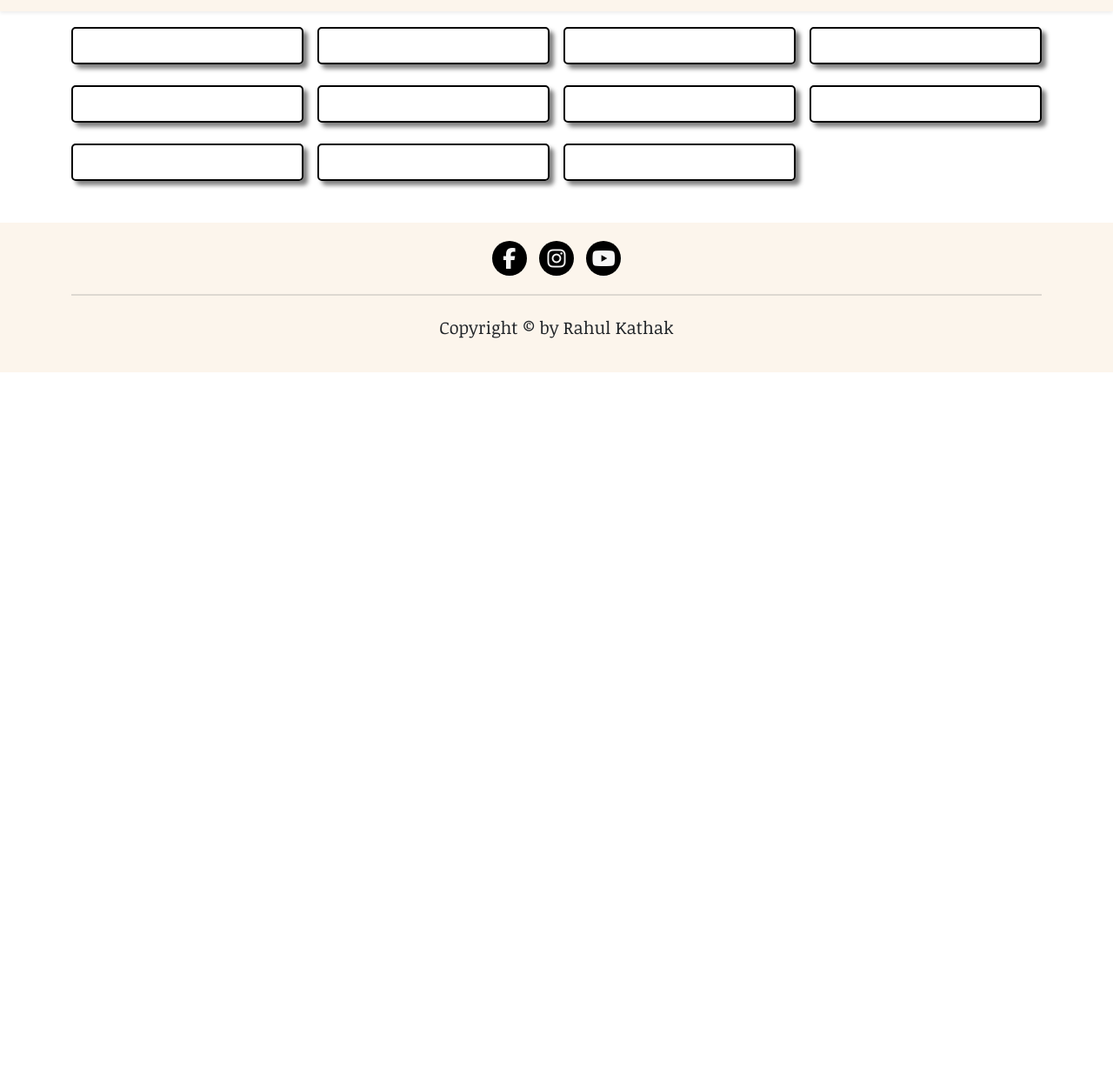
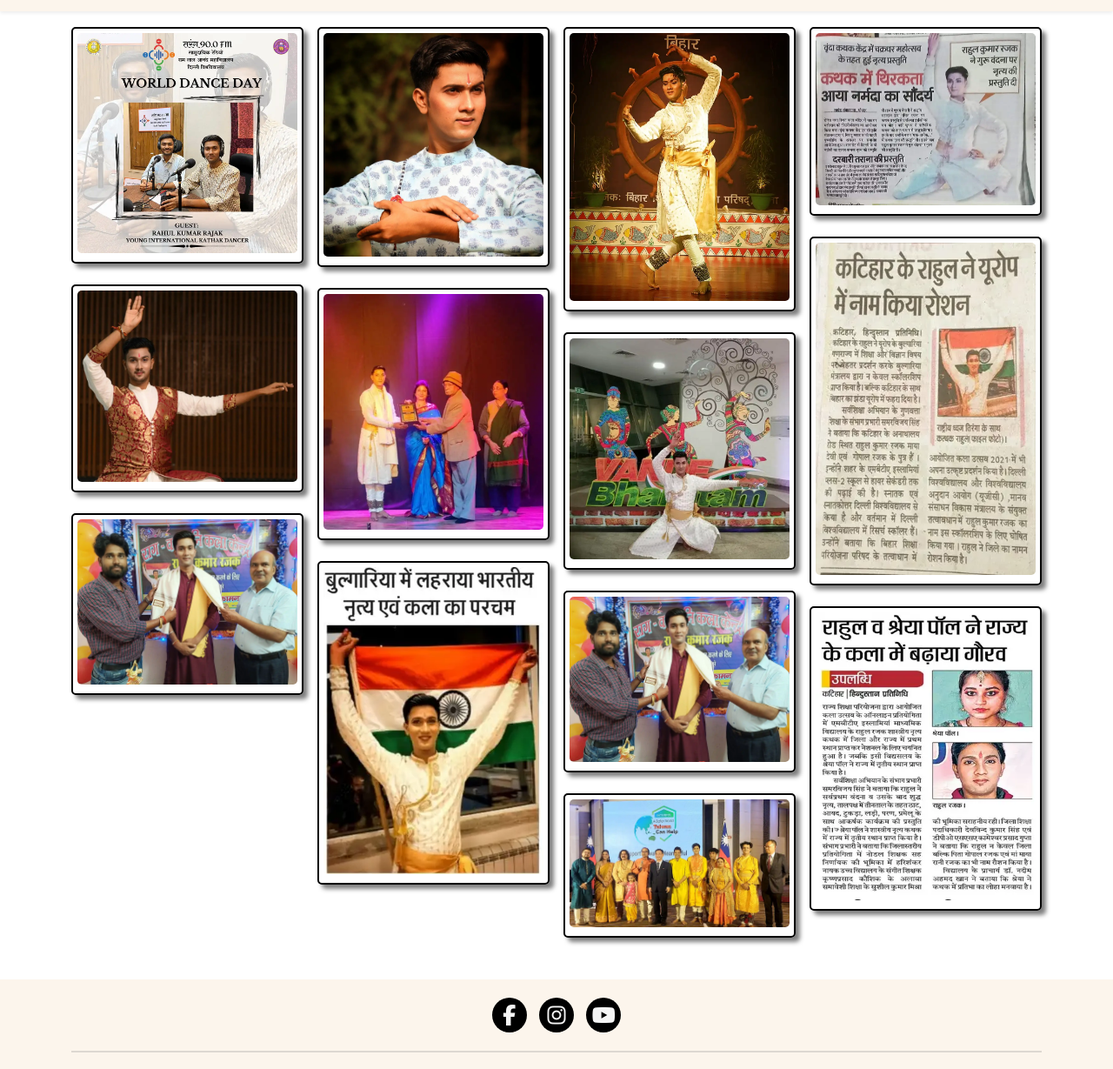
Before and after one commit to Vishal101022/Rahul-kathak-artist, a plain HTML site: page gallery.html in a window 1280 px wide. Shown: the part 65-1294 px from the top of the page at 87% size. Before the commit the page ends 800 px from the top, so only its background shows below. Drawn offline with nearby package versions, Linux system fonts and the light colour scheme.

Commit message:
fix: broken links

```diff
--- a/gallery.html
+++ b/gallery.html
@@ -56,8 +56,8 @@
           <img
             class="grid-item grid-item-1 lazy"
             src="https://placehold.co/300x300?text=Image"
-            data-src="images/001.webp"
-            alt=""
+            data-src="images/gallery/001.webp"
+            alt="guest in World Dance Day"
           />
           <p></p>
         </div>
@@ -65,7 +65,7 @@
           <img
             class="grid-item grid-item-2 lazy"
             src="https://placehold.co/300x300?text=Image"
-            data-src="images/img-2.jpg"
+            data-src="images/gallery/img-2.webp"
             alt=""
           />
           <p></p>
@@ -74,8 +74,8 @@
           <img
             class="grid-item grid-item-3 lazy"
             src="https://placehold.co/300x300?text=Image"
-            data-src="images/img-3.jpg"
-            alt=""
+            data-src="images/gallery/003.webp"
+            alt="my photo"
           />
           <p></p>
         </div>
@@ -83,8 +83,8 @@
           <img
             class="grid-item grid-item-4 lazy"
             src="https://placehold.co/300x300?text=Image"
-            data-src="images/img-4.jpg"
-            alt=""
+            data-src="images/gallery/img-4.webp"
+            alt="my photo"
           />
           <p></p>
         </div>
@@ -92,8 +92,8 @@
           <img
             class="grid-item grid-item-5 lazy"
             src="https://placehold.co/300x300?text=Image"
-            data-src="images/005.webp"
-            alt=""
+            data-src="images/gallery/005.webp"
+            alt="my photo"
           />
           <p></p>
         </div>
@@ -101,8 +101,8 @@
           <img
             class="grid-item grid-item-6 lazy"
             src="https://placehold.co/300x300?text=Image"
-            data-src="images/img-6.jpg"
-            alt=""
+            data-src="images/gallery/bulgariya.webp"
+            alt="Event of bulgariya"
           />
           <p></p>
         </div>
@@ -110,8 +110,8 @@
           <img
             class="grid-item grid-item-7 lazy"
             src="https://placehold.co/300x300?text=Image"
-            data-src="images/img-8.jpg"
-            alt=""
+            data-src="images/gallery/img-8.webp"
+            alt="my photo"
           />
           <p></p>
         </div>
@@ -119,8 +119,8 @@
           <img
             class="grid-item grid-item-7 lazy"
             src="https://placehold.co/300x300?text=Image"
-            data-src="images/002.webp"
-            alt=""
+            data-src="images/gallery/002.webp"
+            alt="my photo"
           />
           <p></p>
         </div>
@@ -128,8 +128,8 @@
           <img
             class="grid-item grid-item-7 lazy"
             src="https://placehold.co/300x300?text=Image"
-            data-src="images/003.webp"
-            alt=""
+            data-src="images/gallery/003.webp"
+            alt="my photo"
           />
           <p></p>
         </div>
@@ -137,8 +137,8 @@
           <img
             class="grid-item grid-item-7 lazy"
             src="https://placehold.co/300x300?text=Image"
-            data-src="images/006.webp"
-            alt=""
+            data-src="images/gallery/006.webp"
+            alt="my photo"
           />
           <p></p>
         </div>
@@ -146,8 +146,26 @@
           <img
             class="grid-item grid-item-7 lazy"
             src="https://placehold.co/300x300?text=Image"
-            data-src="images/004.webp"
-            alt=""
+            data-src="images/gallery/004.webp"
+            alt="my photo"
+          />
+          <p></p>
+        </div>
+        <div>
+          <img
+            class="grid-item grid-item-7 lazy"
+            src="https://placehold.co/300x300?text=Image"
+            data-src="images/gallery/Europe_paperClip.webp"
+            alt="europe paper clip"
+          />
+          <p></p>
+        </div>
+        <div>
+          <img
+            class="grid-item grid-item-7 lazy"
+            src="https://placehold.co/300x300?text=Image"
+            data-src="images/gallery/rahul&sherya_paperClip.webp"
+            alt="paper clip of rahul & sherya"
           />
           <p></p>
         </div>
```
